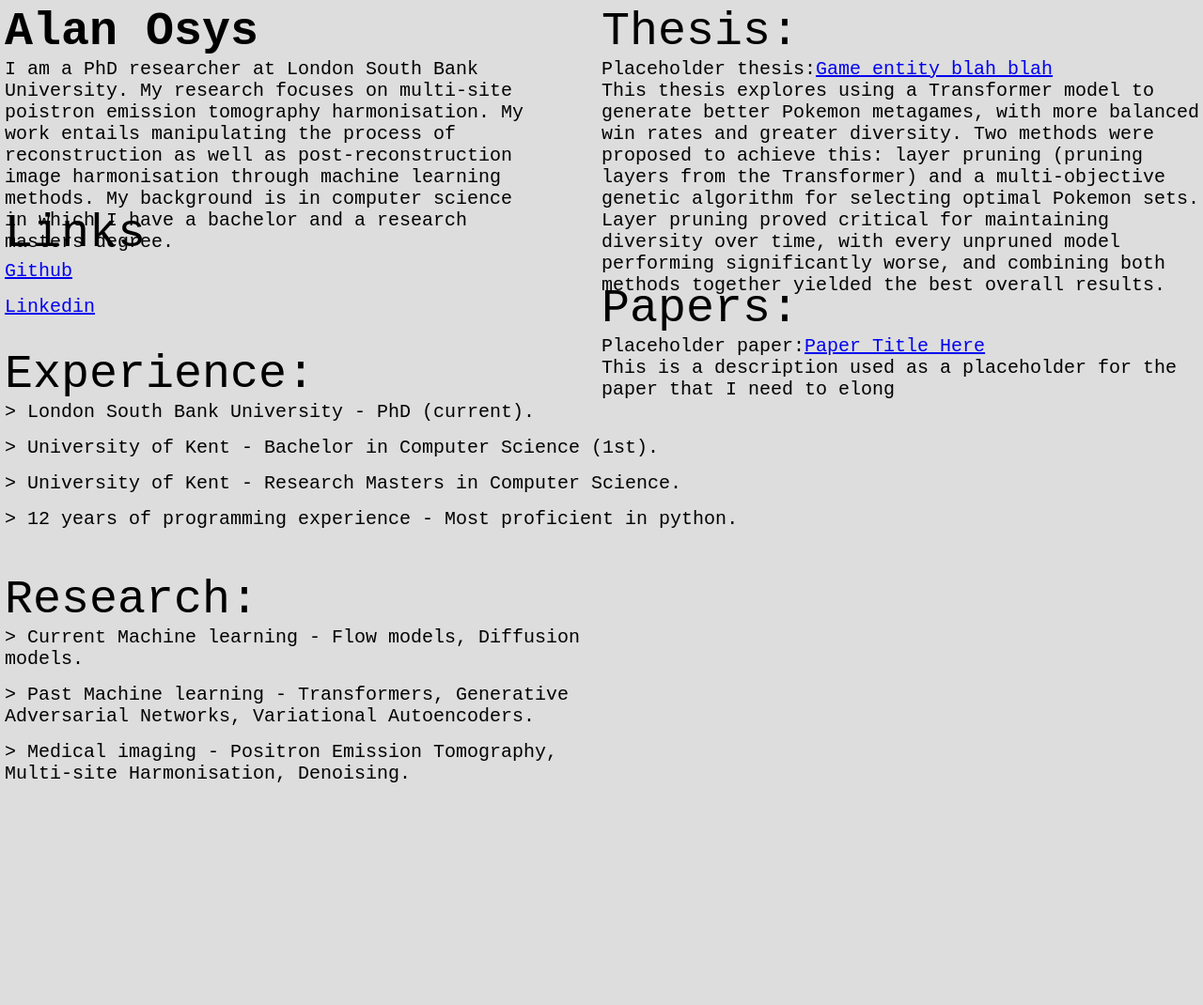
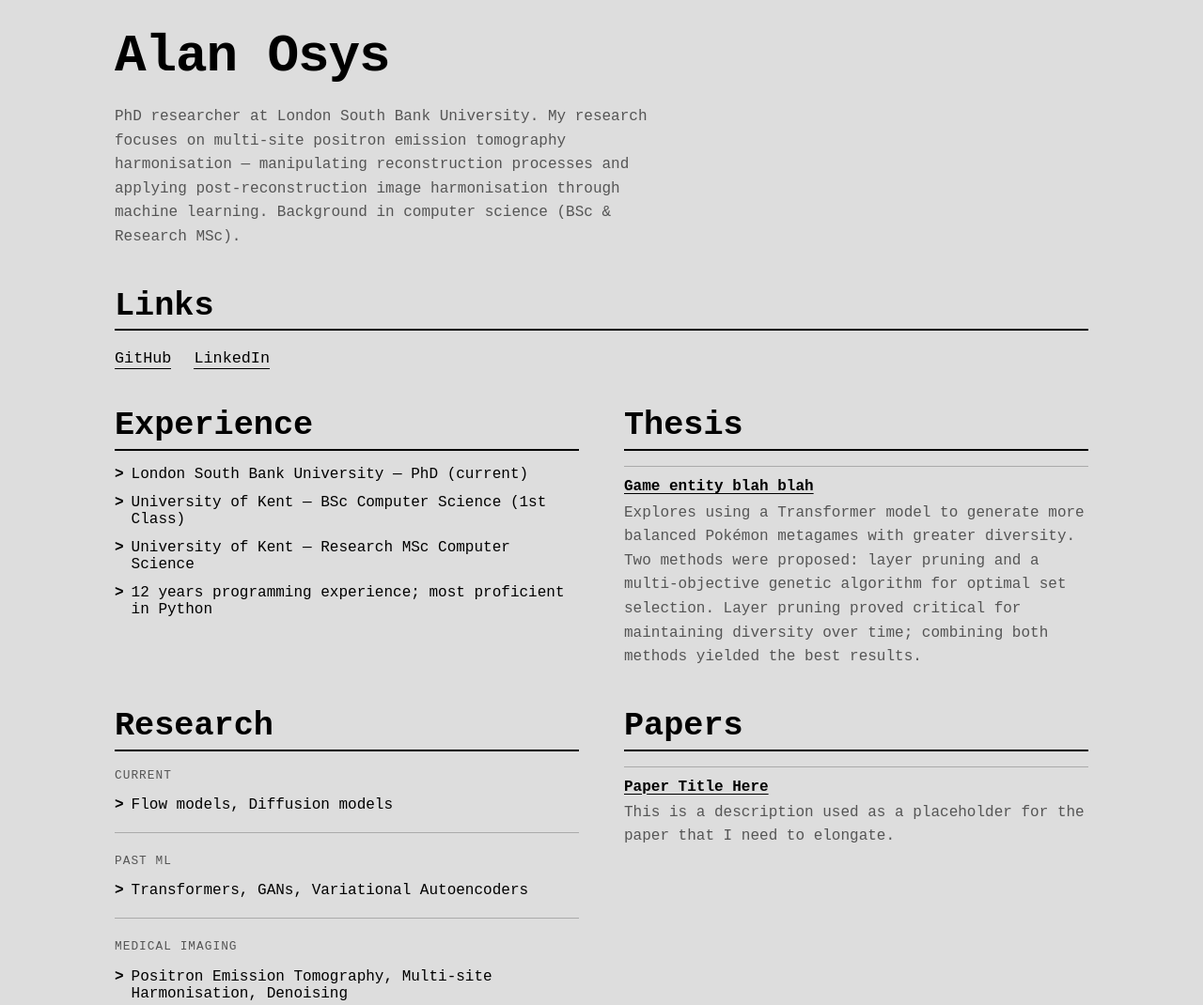
Before and after one commit to AlanOsys/Website, a plain HTML site: page Website.html in a window 1280 px wide. Shown: the whole page at 94% size. Before the commit the page ends 850 px from the top, so only its background shows below. Drawn offline with Linux system fonts and the light colour scheme.

Commit message:
Update Website.html

```diff
--- a/Website.html
+++ b/Website.html
@@ -3,114 +3,213 @@
 <head>
 <meta charset="UTF-8">
 <meta name="viewport" content="width=device-width, initial-scale=1.0">
-<title>Website</title>
-<script src="https://unpkg.com/peerjs@1.5.4/dist/peerjs.min.js"></script>
+<title>Alan Osys</title>
 <style>
-  * { margin: 0; padding: 0; box-sizing: border-box; }
+  *, *::before, *::after { margin: 0; padding: 0; box-sizing: border-box; }
+
+  :root {
+    --bg: #dddddd;
+    --fg: #000000;
+    --muted: #555555;
+    --rule: #aaaaaa;
+    --font: 'Courier New', Courier, monospace;
+    --pad: clamp(1rem, 4vw, 2rem);
+  }
 
   body {
-    background: #dddddd;
-    color: #000000;
-    font-family: 'Courier New', monospace;
+    background: var(--bg);
+    color: var(--fg);
+    font-family: var(--font);
+    min-height: 100vh;
   }
-  #desc{
-    left: 5px;
-    top: 5px;
-    position: relative;
+
+  /* ── LAYOUT ── */
+  .page {
+    max-width: 1100px;
+    margin: 0 auto;
+    padding: var(--pad);
+    display: grid;
+    grid-template-columns: 1fr 1fr;
+    grid-template-areas:
+      "hero    hero"
+      "links   links"
+      "exp     thesis"
+      "research papers";
+    gap: clamp(1.5rem, 4vw, 2.5rem) clamp(1.5rem, 4vw, 3rem);
   }
-  #exp{
-    left: 5px;
-    top: 370px;
-    position: absolute;
+
+  @media (max-width: 640px) {
+    .page {
+      grid-template-columns: 1fr;
+      grid-template-areas:
+        "hero"
+        "links"
+        "exp"
+        "research"
+        "thesis"
+        "papers";
+    }
   }
-  #interests{
-    left: 5px;
-    top: 610px;
-    position: absolute;
-    width: 50%;
+
+  /* ── SECTION BASE ── */
+  section { display: flex; flex-direction: column; gap: 0.75rem; }
+
+  h1 {
+    font-size: clamp(2rem, 8vw, 3.5rem);
+    font-weight: 900;
+    line-height: 1;
+    letter-spacing: -0.02em;
   }
-  #Thesis{
-    left: 50%;
-    position: absolute;
-    top: 5px;
+
+  h2 {
+    font-size: clamp(1.4rem, 5vw, 2.2rem);
+    font-weight: 700;
+    border-bottom: 2px solid var(--fg);
+    padding-bottom: 0.3rem;
+    margin-bottom: 0.25rem;
   }
-  #Others{
-    left: 50%;
-    position: absolute;
-    top: 300px;
+
+  p, li { font-size: clamp(0.85rem, 2.5vw, 1rem); line-height: 1.6; }
+
+  /* ── HERO ── */
+  .hero { grid-area: hero; }
+  .hero p { max-width: 60ch; color: var(--muted); margin-top: 0.75rem; }
+
+  /* ── LINKS ── */
+  .links { grid-area: links; }
+  .link-row {
+    display: flex;
+    flex-wrap: wrap;
+    gap: 0.5rem 1.5rem;
+    margin-top: 0.25rem;
   }
-  #Others p{
-    font-size: 20px;
+  .link-row a {
+    color: var(--fg);
+    text-decoration: none;
+    font-size: clamp(0.9rem, 2.5vw, 1.05rem);
+    border-bottom: 1px solid var(--fg);
+    padding-bottom: 1px;
+    transition: opacity 0.15s;
   }
-  #Thesis p{
-    font-size: 20px;
+  .link-row a:hover { opacity: 0.5; }
+
+  /* ── EXPERIENCE ── */
+  .exp { grid-area: exp; }
+
+  /* ── RESEARCH ── */
+  .research { grid-area: research; }
+
+  /* ── THESIS ── */
+  .thesis { grid-area: thesis; }
+
+  /* ── PAPERS ── */
+  .papers { grid-area: papers; }
+
+  /* ── ENTRY (bullet item) ── */
+  .entry {
+    display: flex;
+    gap: 0.5rem;
+    align-items: baseline;
   }
-#links{
-    left: 5px;
-    position: absolute;
-    top: 220px;
-}
-#links a{
-    display: block;
-}
+  .entry::before {
+    content: ">";
+    flex-shrink: 0;
+    font-weight: 700;
+  }
+
+  /* ── PAPER / THESIS CARD ── */
+  .card {
+    border-top: 1px solid var(--rule);
+    padding-top: 0.75rem;
+    display: flex;
+    flex-direction: column;
+    gap: 0.4rem;
+  }
+  .card a {
+    color: var(--fg);
+    font-weight: 700;
+    font-size: clamp(0.9rem, 2.5vw, 1rem);
+    text-underline-offset: 3px;
+  }
+  .card p { color: var(--muted); }
+
+  hr.rule {
+    border: none;
+    border-top: 1px solid var(--rule);
+    margin: 0.5rem 0;
+  }
 </style>
-
 </head>
 <body>
-    <div id="desc">
-    <p style="font-size: 50px;font-weight: bolder;">Alan Osys</p>
-    <p style="font-size: 20px; width: 45%;">I am a PhD researcher at London South Bank University.
-        My research focuses on multi-site poistron emission tomography harmonisation.
-        My work entails manipulating the process of reconstruction as well as post-reconstruction image harmonisation through machine learning methods.
-        My background is in computer science in which I have a bachelor and a research masters degree.
+<main class="page">
+
+  <!-- HERO -->
+  <section class="hero">
+    <h1>Alan Osys</h1>
+    <p>
+      PhD researcher at London South Bank University. My research focuses on
+      multi-site positron emission tomography harmonisation — manipulating
+      reconstruction processes and applying post-reconstruction image
+      harmonisation through machine learning. Background in computer science
+      (BSc &amp; Research MSc).
     </p>
+  </section>
 
+  <!-- LINKS -->
+  <section class="links">
+    <h2>Links</h2>
+    <div class="link-row">
+      <a href="https://github.com/AlanOsys" target="_blank" rel="noopener">GitHub</a>
+      <a href="https://www.linkedin.com/in/alan-osys-0a9873229" target="_blank" rel="noopener">LinkedIn</a>
+    </div>
+  </section>
 
+  <!-- EXPERIENCE -->
+  <section class="exp">
+    <h2>Experience</h2>
+    <div class="entry"><span>London South Bank University — PhD (current)</span></div>
+    <div class="entry"><span>University of Kent — BSc Computer Science (1st Class)</span></div>
+    <div class="entry"><span>University of Kent — Research MSc Computer Science</span></div>
+    <div class="entry"><span>12 years programming experience; most proficient in Python</span></div>
+  </section>
+
+  <!-- RESEARCH -->
+  <section class="research">
+    <h2>Research</h2>
+    <p style="font-size:0.8rem; text-transform:uppercase; letter-spacing:0.08em; color:var(--muted);">Current</p>
+    <div class="entry"><span>Flow models, Diffusion models</span></div>
+    <hr class="rule">
+    <p style="font-size:0.8rem; text-transform:uppercase; letter-spacing:0.08em; color:var(--muted);">Past ML</p>
+    <div class="entry"><span>Transformers, GANs, Variational Autoencoders</span></div>
+    <hr class="rule">
+    <p style="font-size:0.8rem; text-transform:uppercase; letter-spacing:0.08em; color:var(--muted);">Medical imaging</p>
+    <div class="entry"><span>Positron Emission Tomography, Multi-site Harmonisation, Denoising</span></div>
+  </section>
+
+  <!-- THESIS -->
+  <section class="thesis">
+    <h2>Thesis</h2>
+    <div class="card">
+      <a href="https://example.com/paper.pdf" target="_blank" rel="noopener">Game entity blah blah</a>
+      <p>
+        Explores using a Transformer model to generate more balanced Pokémon metagames
+        with greater diversity. Two methods were proposed: layer pruning and a
+        multi-objective genetic algorithm for optimal set selection. Layer pruning proved
+        critical for maintaining diversity over time; combining both methods yielded the
+        best results.
+      </p>
     </div>
-    <div id="links">
-        <p style="font-size: 50px;">Links</p>
-    <a style="font-size: 20px;margin-bottom: 15px;" href="https://github.com/AlanOsys">Github</a>
-    <a style="font-size: 20px;margin-bottom: 15px;" href="https://www.linkedin.com/in/alan-osys-0a9873229">Linkedin</a>
+  </section>
+
+  <!-- PAPERS -->
+  <section class="papers">
+    <h2>Papers</h2>
+    <div class="card">
+      <a href="https://example.com/paper.pdf" target="_blank" rel="noopener">Paper Title Here</a>
+      <p>This is a description used as a placeholder for the paper that I need to elongate.</p>
     </div>
-    <div id="exp">
-    <p style="font-size: 50px;">Experience:</p>
-    <p style="font-size: 20px;margin-bottom: 15px;">> London South Bank University - PhD (current).</p>
-    <p style="font-size: 20px;margin-bottom: 15px;">> University of Kent - Bachelor in Computer Science (1st).</p>
-    <p style="font-size: 20px;margin-bottom: 15px;">> University of Kent - Research Masters in Computer Science.</p>
-    <p style="font-size: 20px;margin-bottom: 15px;">> 12 years of programming experience - Most proficient in python.</p>
-    </div>
+  </section>
 
-    <div id="interests">
-    <p style="font-size: 50px;">Research:</p>
-    <p style="font-size: 20px;margin-bottom: 15px;">> Current Machine learning - Flow models, Diffusion models.</p>
-    <p style="font-size: 20px;margin-bottom: 15px;">> Past Machine learning - Transformers, Generative Adversarial Networks, Variational Autoencoders.</p>
-    <p style="font-size: 20px;margin-bottom: 15px;">> Medical imaging - Positron Emission Tomography, Multi-site Harmonisation, Denoising.</p>
-    </div>
-
-    <div id="Thesis">
-    <p style="font-size: 50px;">Thesis:</p>
-    <p>Placeholder thesis:<a href="https://example.com/paper.pdf">Game entity blah blah</a></p>
-    <p style="font-size: 20px;">This thesis explores using a Transformer model to generate better Pokemon metagames,
-        with more balanced win rates and greater diversity.
-        Two methods were proposed to achieve this: layer pruning (pruning layers from the Transformer)
-        and a multi-objective genetic algorithm for selecting optimal Pokemon sets.
-        Layer pruning proved critical for maintaining diversity over time, with every unpruned model performing significantly worse,
-        and combining both methods together yielded the best overall results.</p>
-    </div>
-
-    <div id="Others">
-    <p style="font-size: 50px;">Papers:</p>
-    <div>
-        <p>Placeholder paper:<a href="https://example.com/paper.pdf">Paper Title Here</a></p>
-        <p>This is a description used as a placeholder for the paper that I need to elong</p>
-    </div>
-
-    </div>
-
-<script>
-if(window.innerWidth < window.innerHeight){
-
-}
-</script>
+</main>
 </body>
 </html>
```
